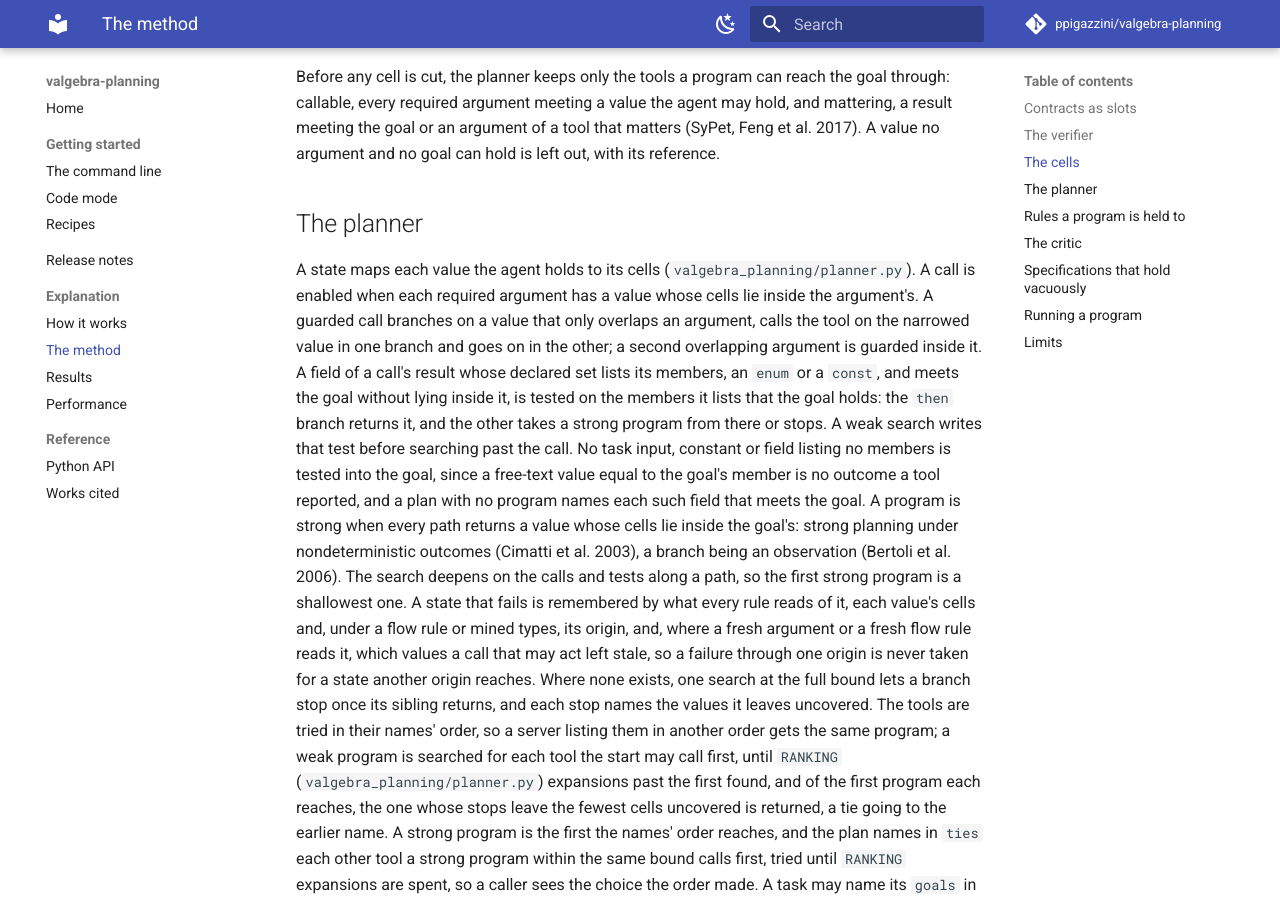
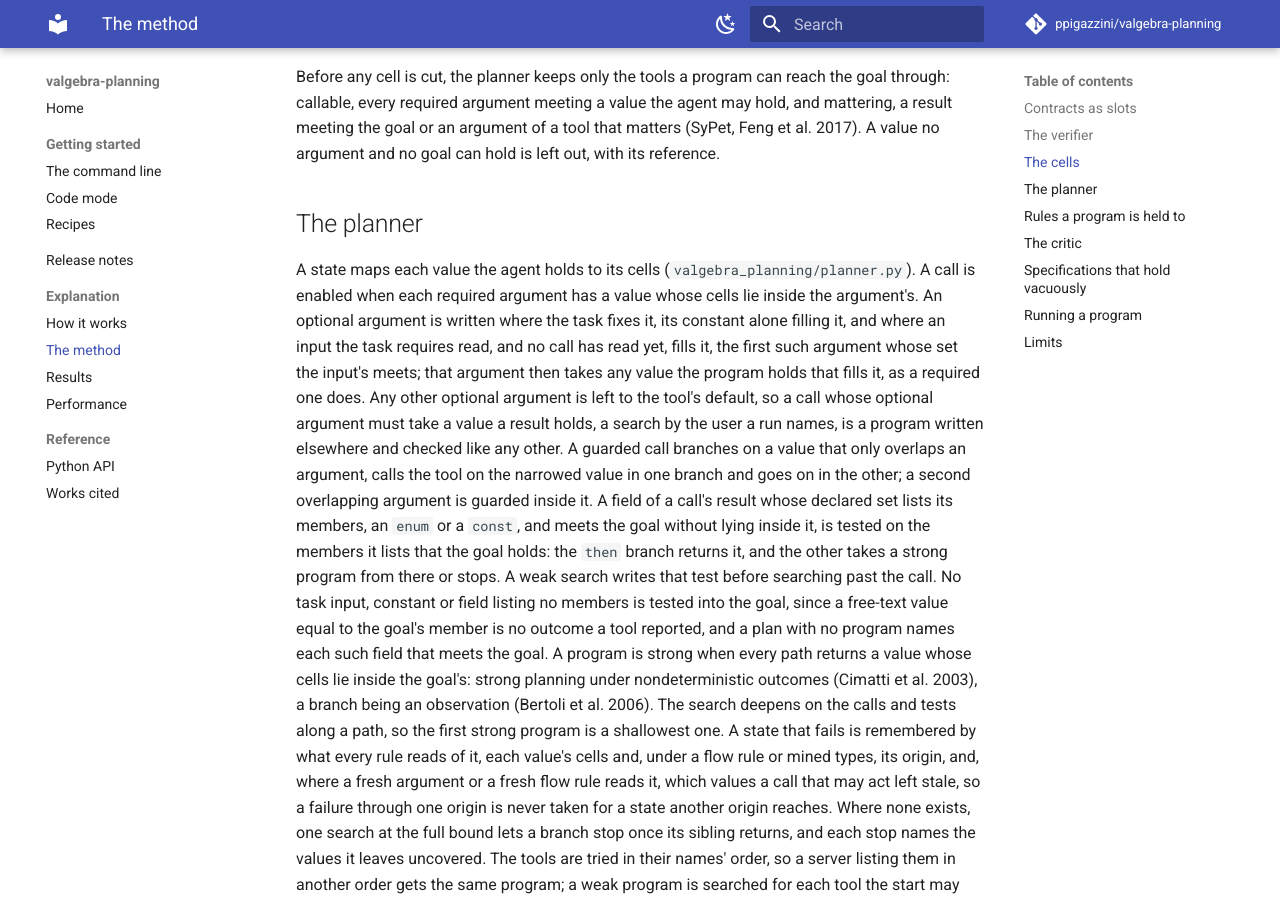
Before and after one commit to ppigazzini/valgebra-planning, an MkDocs documentation site: the page built from docs/method.md, in a window 1280 px wide and 900 px high, scrolled down 3300 px. Built offline with MkDocs 1.6.1 and Material for MkDocs 9.7.7, drawn with Linux system fonts in a browser that asks for light colours; comment, search, counter and statistics services are not loaded; some of the changed text lies outside the part shown.

Commit message:
docs: the method page says which optional arguments a call writes
The planner section named the required arguments a call needs and no other, so a reader
could not tell why a chain through `get_run` to
`list_finished_runs(username=r.username)` is not planned. It now says an optional
argument is written where the task fixes it, or where an input the task requires read,
and no call has read yet, fills it, the first such argument its set meets, which then
takes any value the program holds that fills it; any other is left to the tool's
default. Limits names it beside the constant, the key test and the loop the planner does
not write, and a program written elsewhere is checked like any value.

```diff
--- a/docs/method.md
+++ b/docs/method.md
@@ -142,7 +142,13 @@ argument and no goal can hold is left out, with its reference.
 ## The planner
 
 A state maps each value the agent holds to its cells (`valgebra_planning/planner.py`). A call is
-enabled when each required argument has a value whose cells lie inside the argument's. A guarded
+enabled when each required argument has a value whose cells lie inside the argument's. An
+optional argument is written where the task fixes it, its constant alone filling it, and where an
+input the task requires read, and no call has read yet, fills it, the first such argument whose
+set the input's meets; that argument then takes any value the program holds that fills it, as a
+required one does. Any other optional argument is left to the tool's default, so a call whose
+optional argument must take a value a result holds, a search by the user a run names, is a
+program written elsewhere and checked like any other. A guarded
 call branches on a value that only overlaps an argument, calls the tool on the narrowed value in
 one branch and goes on in the other; a second overlapping argument is guarded inside it. A
 field of a call's result whose declared set lists its members, an `enum` or a `const`, and meets
@@ -469,8 +475,10 @@ ones.
   which the walk resolves from the document's root and so reads as any value, a gap the
   companion's reader of the whole schema closes; a field whose record's `properties` do not declare it, which takes any JSON
   value, as one an `anyOf` alone declares; and a program the planner writes holds no
-  constant but those its task fixes, tests no key but an acted postcondition's, and loops over
-  no array. A program written elsewhere may do all three, and each is checked like any value. A task fixes the constants its
+  constant but those its task fixes, tests no key but an acted postcondition's, loops over no
+  array, and writes an optional argument only where its task fixes it or an input the task
+  requires read fills it. A program written elsewhere may do all four, and each is checked like
+  any value. A task fixes the constants its
   intent gives in `constants`, as the action a confirmation asks about: the planner writes each
   where its argument is, required or not, the verifier holds every call to the tool to it and
   refutes one leaving it out, since the tool then reads its own default, and a flow rule judges
```
